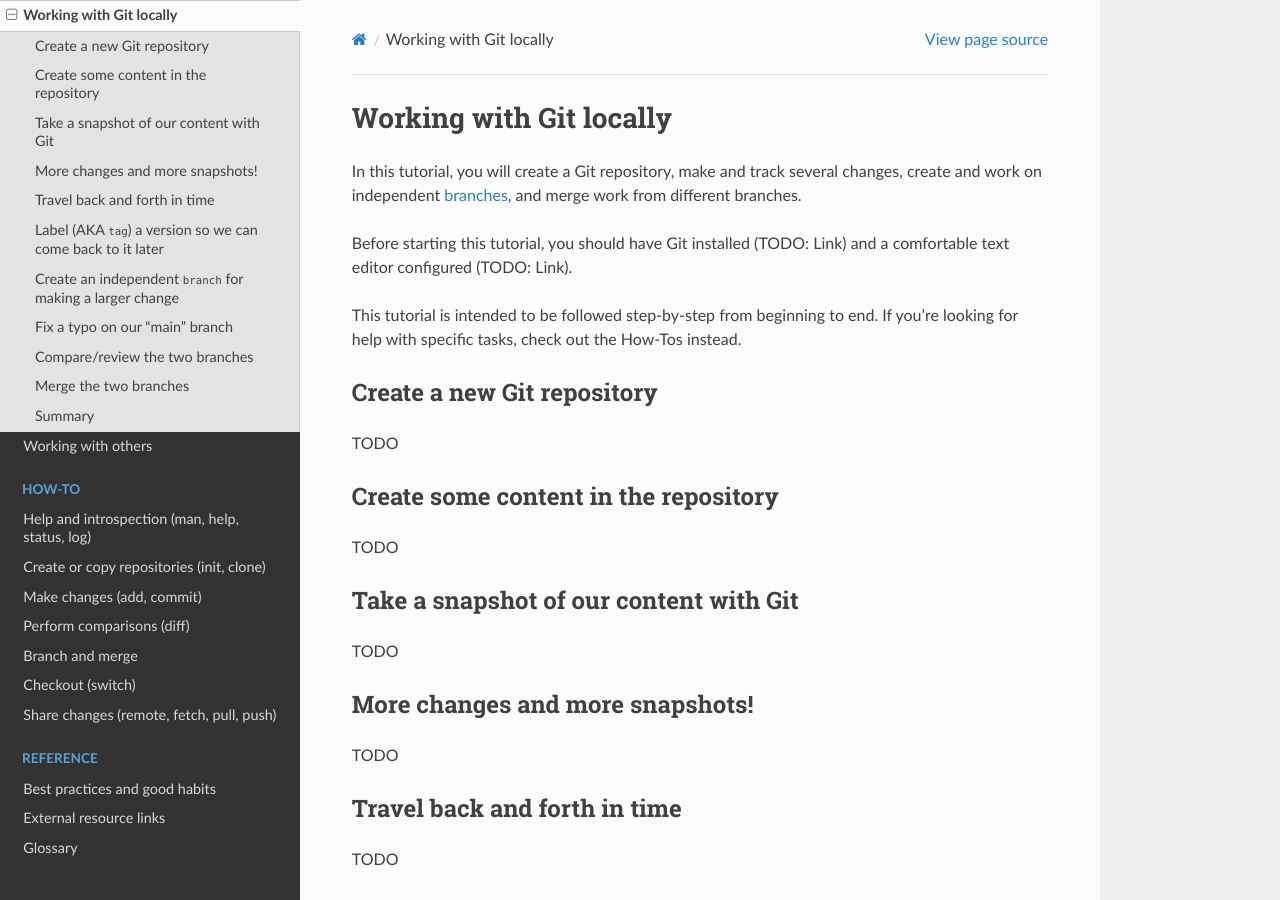
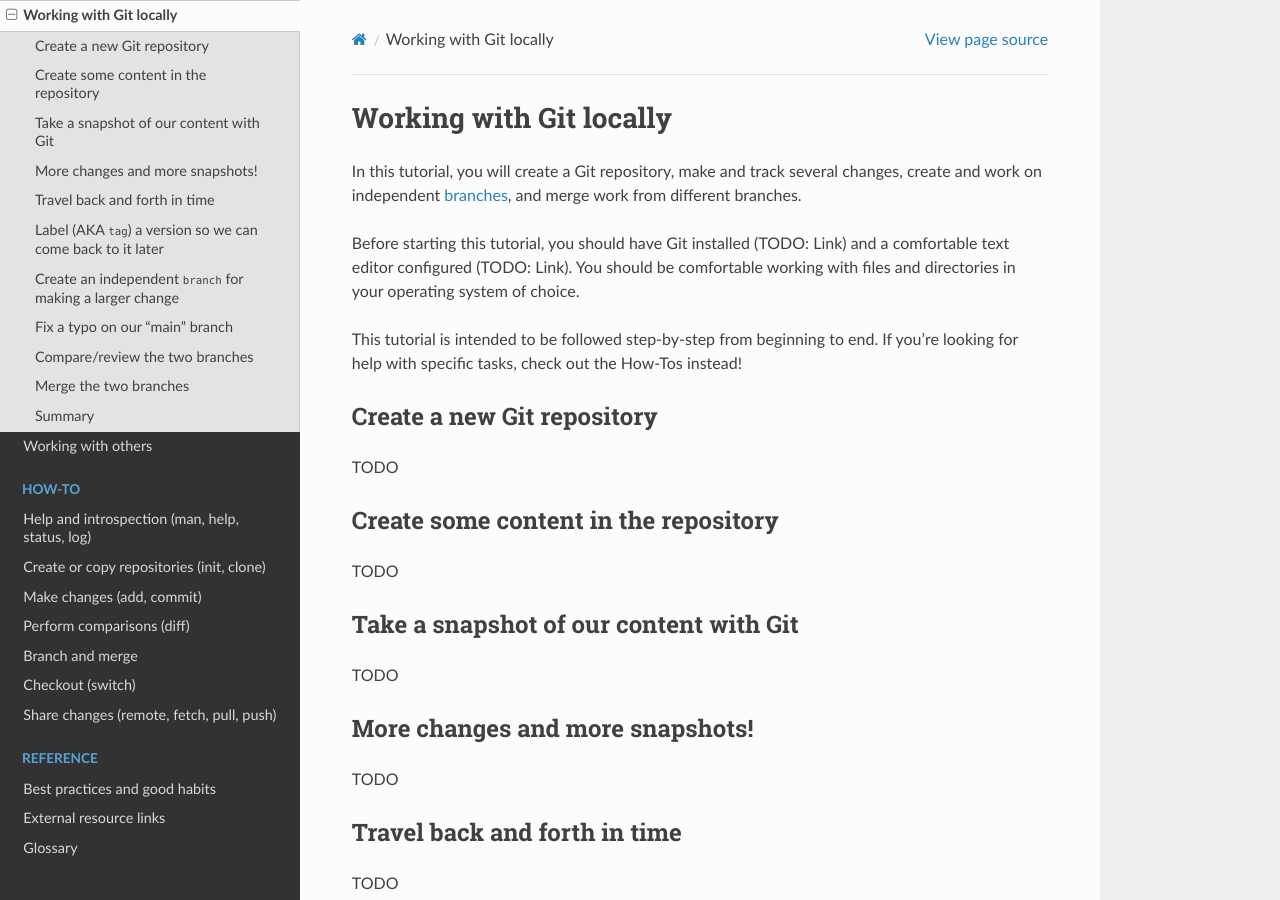
Before and after one commit to nsidc/git-training, a Sphinx documentation site: the page built from doc/tutorial/working-locally.md, in a window 1280 px wide and 900 px high. Built offline with Sphinx 7.4.7 and the Read the Docs theme 2.0.0, drawn with Linux system fonts in a browser that asks for light colours.

Commit message:
Update intro to tutorial 1

```diff
--- a/doc/tutorial/working-locally.md
+++ b/doc/tutorial/working-locally.md
@@ -5,10 +5,11 @@
 branches.
 
 Before starting this tutorial, you should have Git installed (TODO: Link) and a
-comfortable text editor configured (TODO: Link).
+comfortable text editor configured (TODO: Link). You should be comfortable working with
+files and directories in your operating system of choice.
 
 This tutorial is intended to be followed step-by-step from beginning to end. If you're
-looking for help with specific tasks, check out the How-Tos instead.
+looking for help with specific tasks, check out the How-Tos instead!
 
 
 ## Create a new Git repository
```
